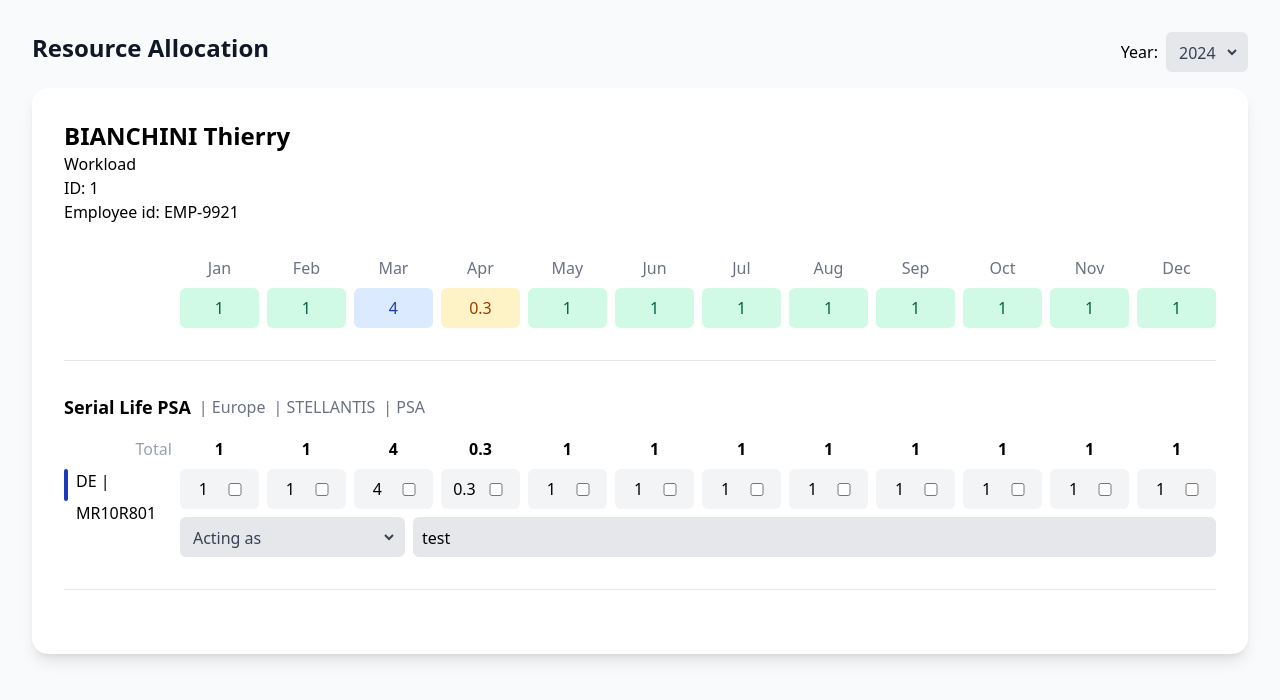
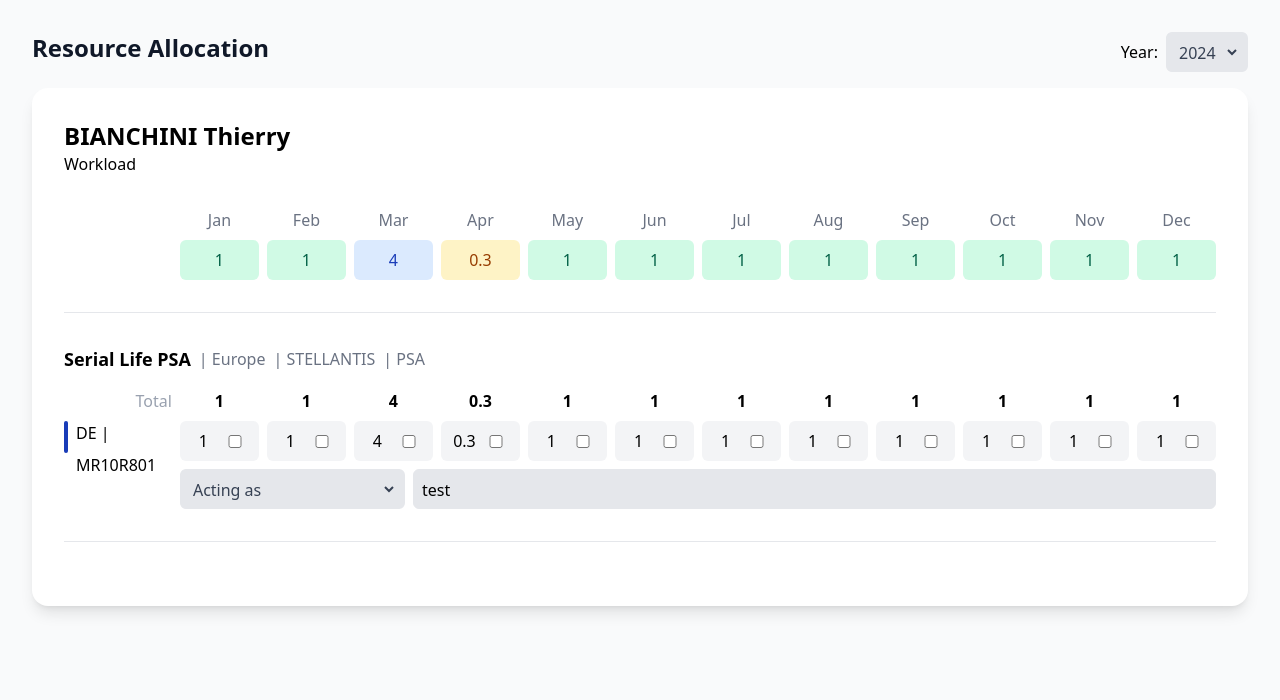
Before and after one commit to irsalsss/workload-form, a React (Vite) app: page / in a window 1280 px wide. Shown: the top 700 px of the page. Built offline with nearby package versions, Linux system fonts and the light colour scheme.

Commit message:
fix: adjust some codes, and rename component

```diff
--- a/src/App.tsx
+++ b/src/App.tsx
@@ -1,4 +1,4 @@
-import { useCallback, useEffect, useMemo, useRef, useState } from 'react';
+import { useMemo, useState } from 'react';
 import { data } from './consts/workload';
 import { EmployeeWorkloadProfile } from './types/workload';
 import WorkloadForm from './components/WorkloadForm';
@@ -6,11 +6,12 @@ import Select from './components/Select';
 import { useNotification } from './hooks/useNotification';
 
 export default function App() {
-  const debounceTimerRef = useRef<ReturnType<typeof setTimeout> | null>(null);
   const { showError, notification } = useNotification();
   const [employeeWorkloadProfiles, setEmployeeWorkloadProfiles] =
     useState<EmployeeWorkloadProfile[]>(data);
-  const [selectedYear, setSelectedYear] = useState<number | null>(null);
+  const [selectedYear, setSelectedYear] = useState(
+    () => [...new Set(data.map((d) => d.year))][0] ?? null,
+  );
 
   const years = useMemo(
     () => [...new Set(employeeWorkloadProfiles.map((item) => item.year))],
@@ -24,12 +25,6 @@ export default function App() {
       (item) => item.year === selectedYear,
     );
   }, [employeeWorkloadProfiles, selectedYear]);
-
-  useEffect(() => {
-    if (years.length > 0) {
-      setSelectedYear(years[0]);
-    }
-  }, [years]);
 
   const handleYearChange = (event: React.ChangeEvent<HTMLSelectElement>) => {
     setSelectedYear(Number(event.target.value));
@@ -57,8 +52,7 @@ export default function App() {
     );
   };
 
-  const handleChangeInputValue = useCallback(
-    (
+  const handleChangeInputValue = (
     workLoadId: string,
     projectId: string,
     month: string,
@@ -66,9 +60,7 @@ export default function App() {
     previousValue: number,
     error: string,
   ) => {
-      if (debounceTimerRef.current) clearTimeout(debounceTimerRef.current);
-      debounceTimerRef.current = setTimeout(() => {
-        if (!!error) {
+    if (error) {
       showError(error);
     }
 
@@ -94,7 +86,7 @@ export default function App() {
 
                 return {
                   ...allocation,
-                      inputValue: !!error ? previousValue : Number(value),
+                  inputValue: error ? previousValue : Number(value),
                 };
               }),
             };
@@ -102,10 +94,7 @@ export default function App() {
         };
       }),
     );
-      }, 500);
-    },
-    [],
-  );
+  };
 
   const handleChangeCheckbox = (
     workLoadId: string,
--- a/src/components/Select.tsx
+++ b/src/components/Select.tsx
@@ -26,9 +26,13 @@ export default function Select({
       defaultValue={defaultValue}
       onChange={onChange}
     >
-      {!!placeholder && <option value="">{placeholder}</option>}
-      {options.map((option) => (
-        <option key={option} value={option}>
+      {!!placeholder && (
+        <option disabled hidden value="">
+          {placeholder}
+        </option>
+      )}
+      {options.map((option, index) => (
+        <option key={`${option}-${index}`} value={option}>
           {option}
         </option>
       ))}
--- /dev/null
+++ b/src/components/Separator.tsx
@@ -0,0 +1,3 @@
+export default function Separator() {
+  return <div role="separator" className="w-full h-[1px] bg-gray-200 my-8" />;
+}
--- a/src/components/VerticalLine.tsx
+++ /dev/null
@@ -1,3 +0,0 @@
-export default function VerticalLine() {
-  return <div className="w-full h-[1px] bg-gray-200 my-8" />;
-}
--- a/src/components/WorkloadForm.tsx
+++ b/src/components/WorkloadForm.tsx
@@ -1,25 +1,27 @@
-import { useRef } from 'react';
+import { useRef, useState } from 'react';
 import { twMerge } from 'tailwind-merge';
 import { EmployeeWorkloadProfile } from '../types/workload';
 import Select from './Select';
 import { getStatus } from '../consts/status';
 import { roles } from '../consts/roles';
-import VerticalLine from './VerticalLine';
+import Separator from './Separator';
+
+const INPUT_RESET_DELAY_MS = 500;
 
 const displayFTEValue = (
-  fteValue: number,
-  inputValue: number,
+  previousValue: number,
+  currentValue: number,
   isChecked: boolean,
 ) => {
   if (isChecked) {
     return 0;
   }
 
-  if (fteValue !== inputValue) {
-    return inputValue;
+  if (previousValue !== currentValue) {
+    return currentValue;
   }
 
-  return fteValue;
+  return previousValue;
 };
 
 interface WorkloadFormProps {
@@ -52,7 +54,21 @@ export default function WorkloadForm({
   onChangeInputValue,
   onChangeCheckbox,
 }: WorkloadFormProps) {
-  const resetTimerRef = useRef<ReturnType<typeof setTimeout> | null>(null);
+  const resetTimersRef = useRef<Map<string, ReturnType<typeof setTimeout>>>(
+    new Map(),
+  );
+
+  const [localValues, setLocalValues] = useState<Record<string, string>>(() => {
+    const initial: Record<string, string> = {};
+    for (const project of selectedWorkload.projects) {
+      for (const allocation of project.allocations) {
+        initial[`${project.id}:${allocation.month}`] = String(
+          allocation.inputValue,
+        );
+      }
+    }
+    return initial;
+  });
 
   const handleChangeRole =
     (workLoadId: string, projectId: string) =>
@@ -80,26 +96,34 @@ export default function WorkloadForm({
     ) =>
     (event: React.ChangeEvent<HTMLInputElement>) => {
       const value = event.target.value;
-      if (value === '') {
-        return;
-      }
+      const localKey = `${projectId}:${month}`;
 
-      const input = event.target;
+      setLocalValues((prev) => ({ ...prev, [localKey]: value }));
+
+      if (value === '') return;
+
       const nums = Number(value);
       const isError = isNaN(nums) || nums < 0 || nums > 5;
       let error = '';
 
       if (isError) {
-        if (isNaN(nums)) {
-          error = 'Please enter a valid number.';
-        } else if (nums < 0 || nums > 4) {
-          error = 'Stuffing must be between number between 0 and 5.';
-        }
+        error = isNaN(nums)
+          ? 'Please enter a valid number.'
+          : 'Value must be a number between 0 and 5.';
 
-        if (resetTimerRef.current) clearTimeout(resetTimerRef.current);
-        resetTimerRef.current = setTimeout(() => {
-          input.value = String(previousValue);
-        }, 500);
+        const timerKey = `${workLoadId}:${projectId}:${month}`;
+        const existing = resetTimersRef.current.get(timerKey);
+
+        if (existing) clearTimeout(existing);
+        const timer = setTimeout(() => {
+          resetTimersRef.current.delete(timerKey);
+          setLocalValues((prev) => ({
+            ...prev,
+            [localKey]: String(previousValue),
+          }));
+        }, INPUT_RESET_DELAY_MS);
+
+        resetTimersRef.current.set(timerKey, timer);
       }
 
       onChangeInputValue(
@@ -118,48 +142,54 @@ export default function WorkloadForm({
       onChangeCheckbox(workLoadId, projectId, month, event.target.checked);
     };
 
+  const handleOnBlurInputValue =
+    (projectId: string, month: string, previousValue: number) =>
+    (event: React.FocusEvent<HTMLInputElement>) => {
+      if (event.target.value === '') {
+        setLocalValues((prev) => ({
+          ...prev,
+          [`${projectId}:${month}`]: String(previousValue),
+        }));
+      }
+    };
+
   return (
     <div className="bg-white rounded-2xl shadow-lg p-8 w-full">
       <h1 className="text-2xl font-bold">{selectedWorkload.employeeName}</h1>
       <p>Workload</p>
-      <p>ID: {selectedWorkload.id}</p>
-      <p>Employee id: {selectedWorkload.employeeId}</p>
 
       {selectedWorkload.projects.map((project) => (
         <div key={project.id} className="mt-8">
           <div className="flex gap-2 mt-8">
             <div className="w-[120px]" />
             <div className="grid grid-cols-12 gap-2 w-full">
-              {project.allocations.map((allocation) => (
+              {project.allocations.map((allocation) => {
+                const fte = displayFTEValue(
+                  allocation.fteValue,
+                  allocation.inputValue,
+                  allocation.isChecked,
+                );
+                return (
                   <div className="flex flex-col gap-2" key={allocation.month}>
                     <p className="text-center text-gray-500">
                       {allocation.month}
                     </p>
                     <p
                       className={twMerge(
-                      getStatus(
-                        displayFTEValue(
-                          allocation.fteValue,
-                          allocation.inputValue,
-                          allocation.isChecked,
-                        ),
-                      ),
-                      'rounded-md px-8 py-2',
+                        getStatus(fte),
+                        'rounded-md px-2 py-2',
                         'flex items-center justify-center',
                       )}
                     >
-                    {displayFTEValue(
-                      allocation.fteValue,
-                      allocation.inputValue,
-                      allocation.isChecked,
-                    )}
+                      {fte}
                     </p>
                   </div>
-              ))}
+                );
+              })}
             </div>
           </div>
 
-          <VerticalLine />
+          <Separator />
 
           <div className="flex flex-col">
             <div className="flex gap-2 items-center">
@@ -203,11 +233,17 @@ export default function WorkloadForm({
                         <input
                           className="w-6 text-center"
                           type="text"
-                          inputMode="numeric"
-                          pattern="[0-9]*"
-                          defaultValue={allocation.inputValue}
+                          value={
+                            localValues[`${project.id}:${allocation.month}`] ??
+                            String(allocation.inputValue)
+                          }
                           onChange={handleChangeInputValue(
                             selectedWorkload.id,
+                            project.id,
+                            allocation.month,
+                            allocation.fteValue,
+                          )}
+                          onBlur={handleOnBlurInputValue(
                             project.id,
                             allocation.month,
                             allocation.fteValue,
@@ -216,7 +252,7 @@ export default function WorkloadForm({
                         <input
                           className="w-6"
                           type="checkbox"
-                          defaultChecked={allocation.isChecked}
+                          checked={allocation.isChecked}
                           onChange={handleChangeCheckbox(
                             selectedWorkload.id,
                             project.id,
@@ -251,7 +287,7 @@ export default function WorkloadForm({
             </div>
           </div>
 
-          <VerticalLine />
+          <Separator />
         </div>
       ))}
     </div>
--- a/src/consts/status.ts
+++ b/src/consts/status.ts
@@ -4,6 +4,7 @@ const STATUS_PARTIAL = 'bg-amber-100 text-amber-800'; // 3. fte < 1 && fte > 0 (
 const STATUS_OVERLOAD = 'bg-blue-100 text-blue-800'; // 4. fte > 1 (Blue)
 
 export const getStatus = (fteValue: number) => {
+  if (isNaN(fteValue)) return '';
   if (fteValue === 1) return STATUS_FULL;
   if (fteValue === 0) return STATUS_EMPTY;
   if (fteValue < 1 && fteValue > 0) return STATUS_PARTIAL;
```
Also changed, not shown: src/components/Notification.tsx (+10 -4 lines). Lines whose indentation alone changed are shown as unchanged.
